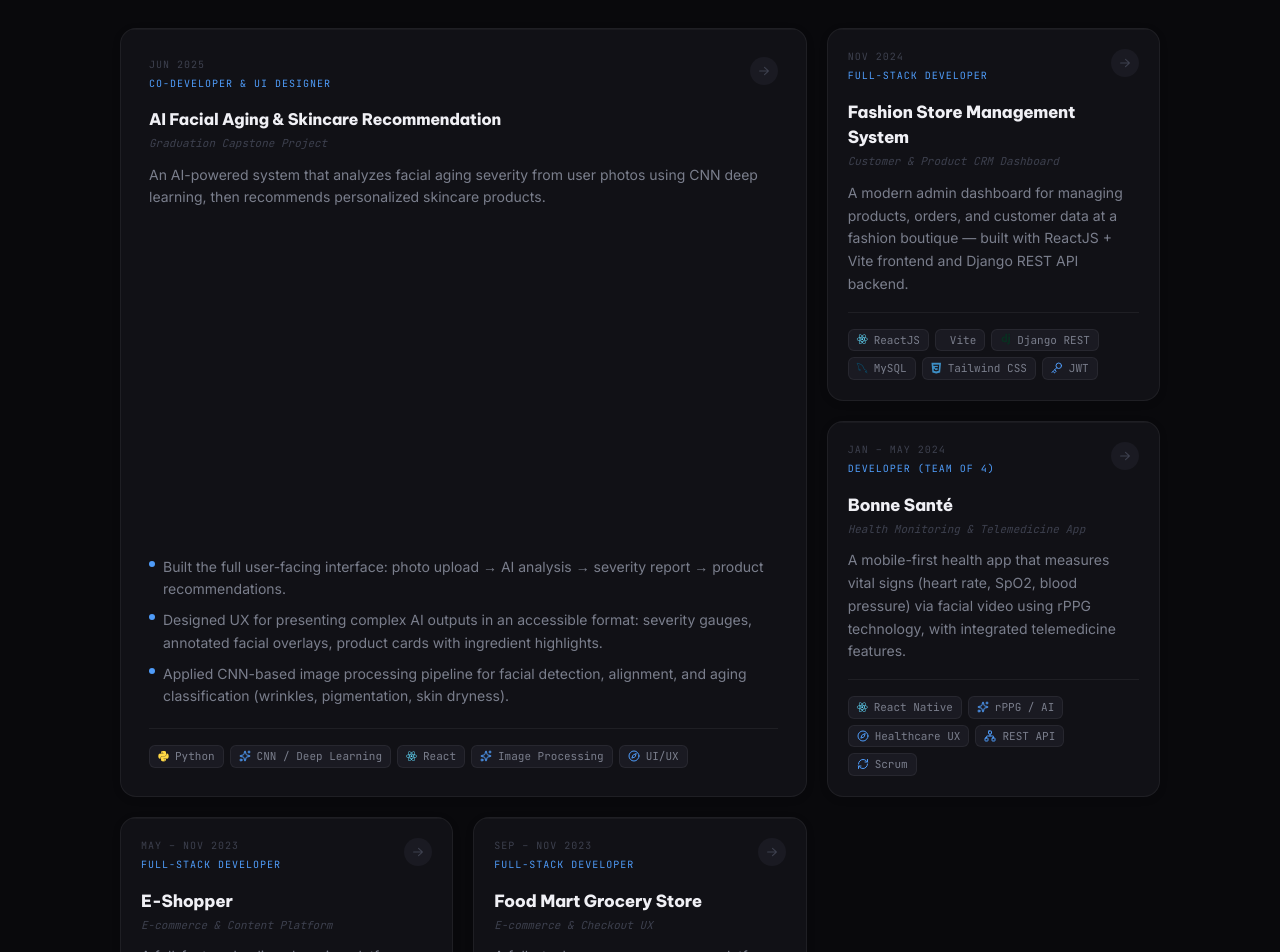
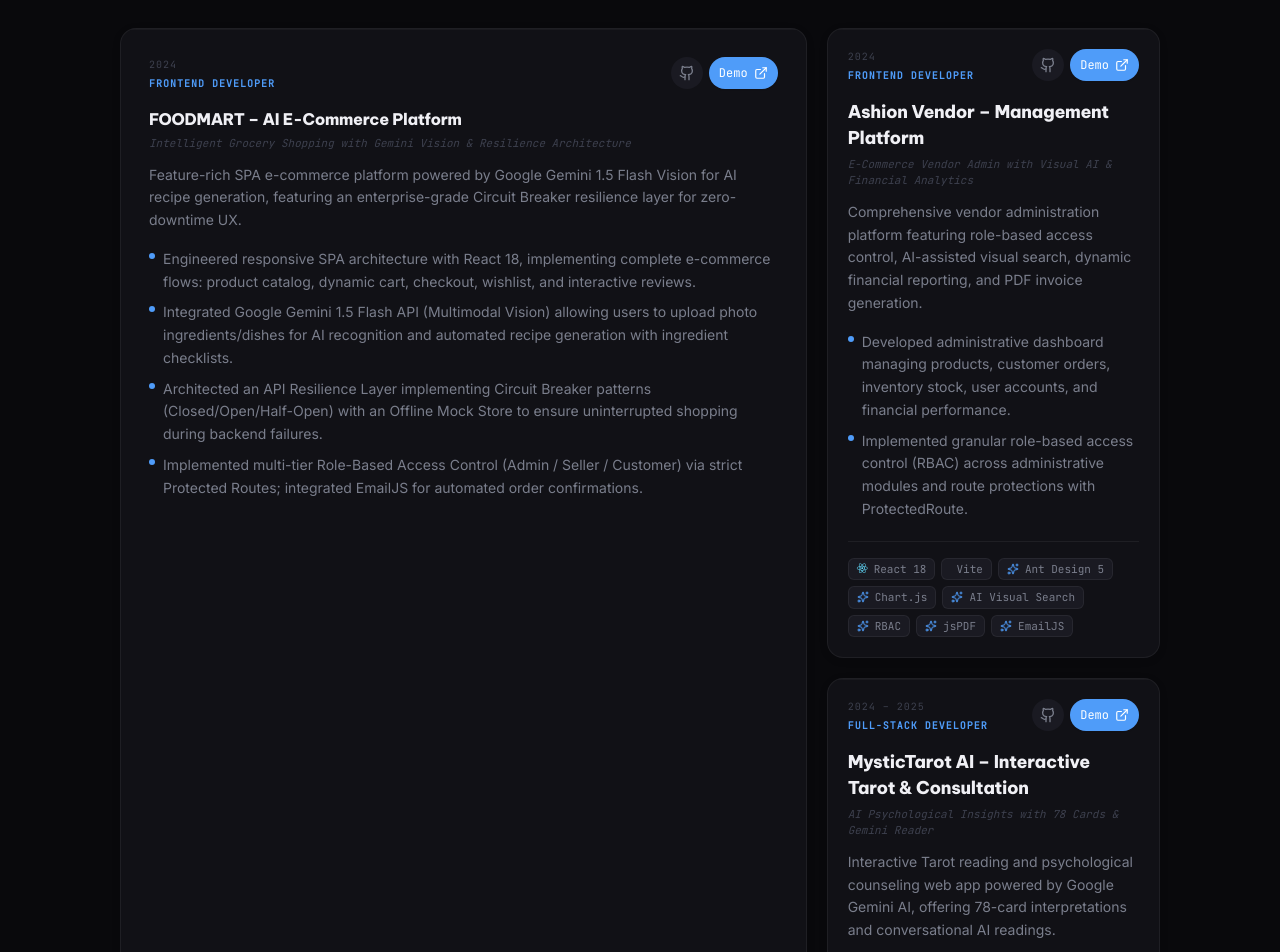
Before and after one commit to tnh4522/my-portfolio, a Next.js app: page / in a window 1280 px wide. Shown: the part 2960-3912 px from the top of the page. Built offline with nearby package versions, Linux system fonts and the light colour scheme.

Commit message:
feat(projects): update portfolio projects and enhance project card with live links

```diff
--- a/app/resume/ResumeContent.tsx
+++ b/app/resume/ResumeContent.tsx
@@ -280,6 +280,30 @@ export default function ResumeContent() {
                           <span className="text-text-muted text-caption print:text-[11px] ml-2 print:text-gray-500">
                             — {project.role}
                           </span>
+                          {(project.demo || project.github) && (
+                            <span className="inline-flex items-center gap-2 ml-2 text-caption print:text-[10px]">
+                              {project.demo && (
+                                <a
+                                  href={project.demo}
+                                  target="_blank"
+                                  rel="noopener noreferrer"
+                                  className="text-accent-blue hover:underline print:text-blue-600"
+                                >
+                                  [Demo]
+                                </a>
+                              )}
+                              {project.github && (
+                                <a
+                                  href={project.github}
+                                  target="_blank"
+                                  rel="noopener noreferrer"
+                                  className="text-text-muted hover:text-accent-blue print:text-gray-600"
+                                >
+                                  [GitHub]
+                                </a>
+                              )}
+                            </span>
+                          )}
                         </div>
                         <span className="text-text-muted text-caption print:text-[11px] shrink-0 print:text-gray-500">
                           {project.period}
--- a/components/sections/Projects.tsx
+++ b/components/sections/Projects.tsx
@@ -60,13 +60,14 @@ export default function Projects() {
             </motion.div>
           ))}
 
-          {/* Remaining projects — fill 2-col in next row */}
+          {/* Remaining projects — span full 3-col width if single project */}
           {rest.map((project) => (
             <motion.div
               key={project.id}
+              className={rest.length === 1 ? 'md:col-span-3' : undefined}
               variants={prefersReducedMotion ? undefined : fadeUp}
             >
-              <ProjectCard project={project} />
+              <ProjectCard project={project} featured={rest.length === 1} />
             </motion.div>
           ))}
         </motion.div>
--- a/components/ui/ProjectCard.tsx
+++ b/components/ui/ProjectCard.tsx
@@ -1,8 +1,27 @@
 'use client';
 
 import { useState } from 'react';
+import { ExternalLink } from 'lucide-react';
 import type { Project } from '@/lib/types';
 import SkillBadge from './SkillBadge';
+
+function GithubIcon({ className }: { className?: string }) {
+  return (
+    <svg
+      xmlns="http://www.w3.org/2000/svg"
+      viewBox="0 0 24 24"
+      fill="none"
+      stroke="currentColor"
+      strokeWidth="2"
+      strokeLinecap="round"
+      strokeLinejoin="round"
+      className={className}
+    >
+      <path d="M15 22v-4a4.8 4.8 0 0 0-1-3.5c3 0 6-2 6-5.5.08-1.25-.27-2.48-1-3.5.28-1.15.28-2.35 0-3.5 0 0-1 0-3 1.5-2.64-.5-5.36-.5-8 0C6 2 5 2 5 2c-.3 1.15-.3 2.35 0 3.5A5.4 5.4 0 0 0 4 9c0 3.5 3 5.5 6 5.5-.39.49-.68 1.05-.85 1.65S8.93 17.38 9 18v4" />
+      <path d="M9 18c-4.51 2-5-2-7-2" />
+    </svg>
+  );
+}
 
 interface ProjectCardProps {
   project: Project;
@@ -50,34 +69,44 @@ export default function ProjectCard({ project, featured = false }: ProjectCardPr
             {project.period}
           </span>
           <span
-            className="font-mono text-[10px] uppercase tracking-widest"
+            className="font-mono text-[10px] uppercase tracking-widest font-semibold"
             style={{ color: 'var(--accent-primary)' }}
           >
             {project.role}
           </span>
         </div>
-        {/* Arrow indicator on hover */}
-        <div
-          className="w-7 h-7 rounded-full flex items-center justify-center shrink-0 transition-all duration-300"
-          style={{
-            background: hovered ? 'var(--accent-primary)' : 'var(--bg-elevated)',
-            transform: hovered ? 'rotate(-45deg)' : 'rotate(0deg)',
-          }}
-          aria-hidden="true"
-        >
-          <svg
-            xmlns="http://www.w3.org/2000/svg"
-            viewBox="0 0 20 20"
-            fill="currentColor"
-            className="w-3.5 h-3.5"
-            style={{ color: hovered ? 'white' : 'var(--text-muted)' }}
-          >
-            <path
-              fillRule="evenodd"
-              d="M3 10a.75.75 0 0 1 .75-.75h10.638L10.23 5.29a.75.75 0 1 1 1.04-1.08l5.5 5.25a.75.75 0 0 1 0 1.08l-5.5 5.25a.75.75 0 1 1-1.04-1.08l4.158-3.96H3.75A.75.75 0 0 1 3 10Z"
-              clipRule="evenodd"
-            />
-          </svg>
+
+        {/* Action Links (GitHub & Live Demo) */}
+        <div className="flex items-center gap-1.5 shrink-0 z-10">
+          {project.github && (
+            <a
+              href={project.github}
+              target="_blank"
+              rel="noopener noreferrer"
+              aria-label={`GitHub repository for ${project.title}`}
+              title="View Source on GitHub"
+              className="w-8 h-8 rounded-full flex items-center justify-center transition-all duration-200 text-text-secondary hover:text-white hover:bg-white/10"
+              style={{ background: 'var(--bg-elevated)' }}
+              onClick={(e) => e.stopPropagation()}
+            >
+              <GithubIcon className="w-4 h-4" />
+            </a>
+          )}
+          {project.demo && (
+            <a
+              href={project.demo}
+              target="_blank"
+              rel="noopener noreferrer"
+              aria-label={`Live demo for ${project.title}`}
+              title="Open Live Demo"
+              className="h-8 px-2.5 rounded-full flex items-center gap-1.5 transition-all duration-200 text-xs font-mono font-medium text-white hover:brightness-110 shadow-xs"
+              style={{ background: 'var(--accent-primary)' }}
+              onClick={(e) => e.stopPropagation()}
+            >
+              <span>Demo</span>
+              <ExternalLink className="w-3.5 h-3.5" />
+            </a>
+          )}
         </div>
       </div>
 
@@ -85,12 +114,23 @@ export default function ProjectCard({ project, featured = false }: ProjectCardPr
       <h3
         className="font-display font-extrabold text-text-primary mb-1 transition-colors duration-200"
         style={{
-          fontSize: featured ? 'var(--text-h2)' : '1.05rem',
+          fontSize: featured ? 'var(--text-h2)' : '1.1rem',
           letterSpacing: '-0.015em',
           color: hovered ? 'var(--accent-primary)' : undefined,
         }}
       >
-        {project.title}
+        {project.demo ? (
+          <a
+            href={project.demo}
+            target="_blank"
+            rel="noopener noreferrer"
+            className="hover:underline"
+          >
+            {project.title}
+          </a>
+        ) : (
+          project.title
+        )}
       </h3>
 
       {/* Subtitle */}
@@ -99,17 +139,17 @@ export default function ProjectCard({ project, featured = false }: ProjectCardPr
       </p>
 
       {/* ── Description ── */}
-      <p className="text-text-secondary text-sm mb-4 leading-relaxed flex-1">
+      <p className="text-text-secondary text-sm mb-4 leading-relaxed">
         {project.description}
       </p>
 
-      {/* ── Key bullets (shown in featured card) ── */}
-      {featured && project.bullets && project.bullets.length > 0 && (
-        <ul className="space-y-2 mb-5">
-          {project.bullets.slice(0, 3).map((bullet, i) => (
+      {/* ── Key bullets ── */}
+      {project.bullets && project.bullets.length > 0 && (
+        <ul className="space-y-2 mb-5 flex-1">
+          {project.bullets.slice(0, featured ? 4 : 2).map((bullet, i) => (
             <li
               key={i}
-              className="text-text-secondary text-sm flex gap-2 leading-relaxed"
+              className="text-text-secondary text-xs sm:text-sm flex gap-2 leading-relaxed"
             >
               <span
                 className="shrink-0 mt-[5px] w-1.5 h-1.5 rounded-full"
--- a/lib/data.ts
+++ b/lib/data.ts
@@ -56,82 +56,81 @@ export const EXPERIENCES: Experience[] = [
 
 export const PROJECTS: Project[] = [
   {
-    id: 'ai-skincare',
-    title: 'AI Facial Aging & Skincare Recommendation',
-    subtitle: 'Graduation Capstone Project',
-    period: 'Jun 2025',
-    role: 'Co-developer & UI Designer',
+    id: 'foodmart-ai',
+    title: 'FOODMART – AI E-Commerce Platform',
+    subtitle: 'Intelligent Grocery Shopping with Gemini Vision & Resilience Architecture',
+    period: '2024',
+    role: 'Frontend Developer',
     description:
-      'An AI-powered system that analyzes facial aging severity from user photos using CNN deep learning, then recommends personalized skincare products.',
+      'Feature-rich SPA e-commerce platform powered by Google Gemini 1.5 Flash Vision for AI recipe generation, featuring an enterprise-grade Circuit Breaker resilience layer for zero-downtime UX.',
     bullets: [
-      'Built the full user-facing interface: photo upload → AI analysis → severity report → product recommendations.',
-      'Designed UX for presenting complex AI outputs in an accessible format: severity gauges, annotated facial overlays, product cards with ingredient highlights.',
-      'Applied CNN-based image processing pipeline for facial detection, alignment, and aging classification (wrinkles, pigmentation, skin dryness).',
+      'Engineered responsive SPA architecture with React 18, implementing complete e-commerce flows: product catalog, dynamic cart, checkout, wishlist, and interactive reviews.',
+      'Integrated Google Gemini 1.5 Flash API (Multimodal Vision) allowing users to upload photo ingredients/dishes for AI recognition and automated recipe generation with ingredient checklists.',
+      'Architected an API Resilience Layer implementing Circuit Breaker patterns (Closed/Open/Half-Open) with an Offline Mock Store to ensure uninterrupted shopping during backend failures.',
+      'Implemented multi-tier Role-Based Access Control (Admin / Seller / Customer) via strict Protected Routes; integrated EmailJS for automated order confirmations.',
+      'Authored unit tests for exception handling and Circuit Breaker logic using Jest & React Testing Library.',
     ],
-    tags: ['Python', 'CNN / Deep Learning', 'React', 'Image Processing', 'UI/UX'],
+    tags: ['React 18', 'Gemini AI', 'Ant Design', 'Circuit Breaker', 'Jest', 'Bootstrap 5', 'Material-UI', 'EmailJS'],
     highlight: true,
+    github: 'https://github.com/tnh4522/e-commerce',
+    demo: 'https://food-grocery.netlify.app/',
   },
   {
-    id: 'fashion-store',
-    title: 'Fashion Store Management System',
-    subtitle: 'Customer & Product CRM Dashboard',
-    period: 'Nov 2024',
+    id: 'ashion-vendor',
+    title: 'Ashion Vendor – Management Platform',
+    subtitle: 'E-Commerce Vendor Admin with Visual AI & Financial Analytics',
+    period: '2024',
+    role: 'Frontend Developer',
+    description:
+      'Comprehensive vendor administration platform featuring role-based access control, AI-assisted visual search, dynamic financial reporting, and PDF invoice generation.',
+    bullets: [
+      'Developed administrative dashboard managing products, customer orders, inventory stock, user accounts, and financial performance.',
+      'Implemented granular role-based access control (RBAC) across administrative modules and route protections with ProtectedRoute.',
+      'Integrated AI capabilities: Visual Search for image-based product discovery and automated product image generation.',
+      'Constructed interactive financial reporting charts with Chart.js, supporting instant Excel/PDF export and order invoice printing via jsPDF.',
+    ],
+    tags: ['React 18', 'Vite', 'Ant Design 5', 'Chart.js', 'AI Visual Search', 'RBAC', 'jsPDF', 'EmailJS'],
+    highlight: true,
+    github: 'https://github.com/tnh4522/ashion-vendor',
+    demo: 'https://tendancia-admin.netlify.app/',
+  },
+  {
+    id: 'mystictarot-ai',
+    title: 'MysticTarot AI – Interactive Tarot & Consultation',
+    subtitle: 'AI Psychological Insights with 78 Cards & Gemini Reader',
+    period: '2024 – 2025',
     role: 'Full-stack Developer',
     description:
-      'A modern admin dashboard for managing products, orders, and customer data at a fashion boutique — built with ReactJS + Vite frontend and Django REST API backend.',
+      'Interactive Tarot reading and psychological counseling web app powered by Google Gemini AI, offering 78-card interpretations and conversational AI readings.',
     bullets: [
-      'Built a responsive admin dashboard for managing products, orders, customers, and staff roles.',
-      'Developed filterable product listings, status badges, image management, and inline edit forms.',
-      'Implemented revenue analytics views with charts and timeline summaries.',
+      'Built interactive Tarot web app supporting 78 upright/reversed cards with multiple spread layouts (Single Card, 3-Card Timeline, Celtic Cross).',
+      'Integrated Google Gemini API (@google/genai) to interpret cards and synthesize personalized advice tailored across multiple reader personas (Empathetic, Direct, Mystical).',
+      'Engineered interactive conversational chat reader allowing users to hold follow-up discussions directly with the AI Reader to unpack reading nuances.',
+      'Implemented a comprehensive Tarot encyclopedia and reading history management system with persistent local storage.',
     ],
-    tags: ['ReactJS', 'Vite', 'Django REST', 'MySQL', 'Tailwind CSS', 'JWT'],
+    tags: ['Next.js', 'React 19', 'TypeScript', 'Tailwind CSS', 'Google Gemini API', 'Generative AI'],
     highlight: true,
+    github: 'https://github.com/tnh4522/tarrot-web',
+    demo: 'https://tarrot-daily.vercel.app/',
   },
   {
-    id: 'bonne-sante',
-    title: 'Bonne Santé',
-    subtitle: 'Health Monitoring & Telemedicine App',
-    period: 'Jan – May 2024',
-    role: 'Developer (team of 4)',
+    id: 'network-quest',
+    title: 'Network Quest – Gamified Learning Platform',
+    subtitle: 'Interactive Networking & CCNA Training Hub with Firewall Minigame',
+    period: '2025',
+    role: 'Frontend / Full-stack Developer',
     description:
-      'A mobile-first health app that measures vital signs (heart rate, SpO2, blood pressure) via facial video using rPPG technology, with integrated telemedicine features.',
+      'Gamified web app supporting CS students and engineers in mastering Computer Networking, CCNA, and firewall concepts through dynamic quizzes and packet filtering minigames.',
     bullets: [
-      'Contributed to UI design and frontend implementation of a mobile-first health monitoring app.',
-      'Designed patient-facing screens including measurement flow, results, history dashboard, and PDF report export.',
-      'Worked on appointment scheduling UI and video-call integration flow.',
+      'Crafted dynamic quiz UI equipped with countdown timers, progress bars, question navigators, and comprehensive explanation breakdowns.',
+      'Built interactive gamified minigames simulating firewall security rules and packet filtering mechanics.',
+      'Designed robust state management and session persistence with Zustand (LocalStorage-backed quiz progress and streak tracking).',
+      'Visualized learning progression and score analytics using Recharts; implemented unit tests for scoring logic and state handling with Vitest.',
     ],
-    tags: ['React Native', 'rPPG / AI', 'Healthcare UX', 'REST API', 'Scrum'],
-    highlight: true,
-  },
-  {
-    id: 'e-shopper',
-    title: 'E-Shopper',
-    subtitle: 'E-commerce & Content Platform',
-    period: 'May – Nov 2023',
-    role: 'Full-stack Developer',
-    description:
-      'A full-featured online shopping platform with seller channel, blog/content section, admin dashboard, and complete purchase journey from browse to order confirmation.',
-    bullets: [
-      'Built full customer-facing UI: product listings, service cards, cart, and order confirmation emails.',
-      'Integrated CKEditor-powered blog with ratings and comments.',
-      'Developed multi-role admin dashboard for users, products, orders, and categories.',
-    ],
-    tags: ['PHP', 'Laravel', 'ReactJS', 'MySQL', 'jQuery', 'CKEditor', 'Netlify'],
-  },
-  {
-    id: 'food-mart',
-    title: 'Food Mart Grocery Store',
-    subtitle: 'E-commerce & Checkout UX',
-    period: 'Sep – Nov 2023',
-    role: 'Full-stack Developer',
-    description:
-      'A full-stack grocery e-commerce platform with QR-code payment integration (PayOS), seller management tools, and live deployment.',
-    bullets: [
-      'Implemented end-to-end checkout flow including QR-based payment via PayOS banking integration.',
-      'Built seller-side product management: clean forms, status indicators, order tracking.',
-      'Deployed website, API, and database to production server using Scrum methodology.',
-    ],
-    tags: ['Java', 'Spring Boot', 'ReactJS', 'Vite', 'MySQL', 'PayOS', 'Render'],
+    tags: ['Next.js 16', 'React 19', 'TypeScript', 'Tailwind CSS v4', 'Zustand', 'Recharts', 'Vitest'],
+    highlight: false,
+    github: 'https://github.com/tnh4522/network-quest',
+    demo: 'https://network-quest-omega.vercel.app/',
   },
 ];
 
--- a/lib/types.ts
+++ b/lib/types.ts
@@ -8,6 +8,8 @@ export interface Project {
   tags: string[];
   role: string;
   highlight?: boolean;
+  github?: string;
+  demo?: string;
 }
 
 export interface Experience {
```
Also changed, not shown: 2 other files (tests, documents, lock files or other folders).
